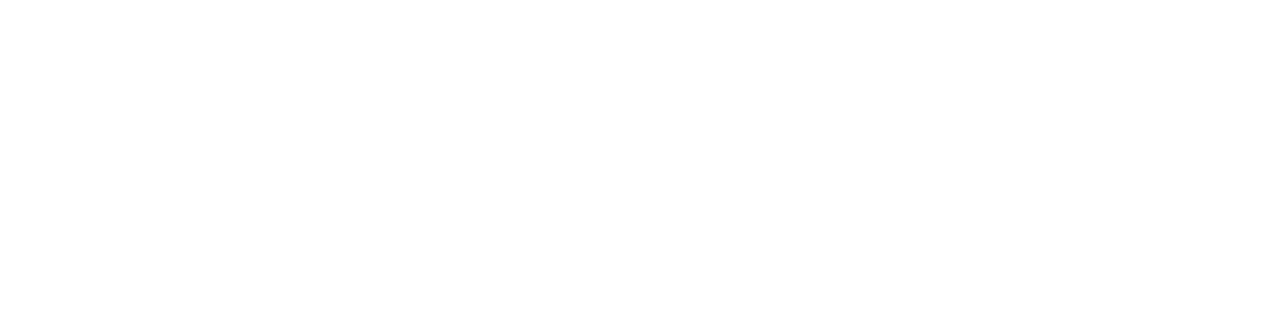
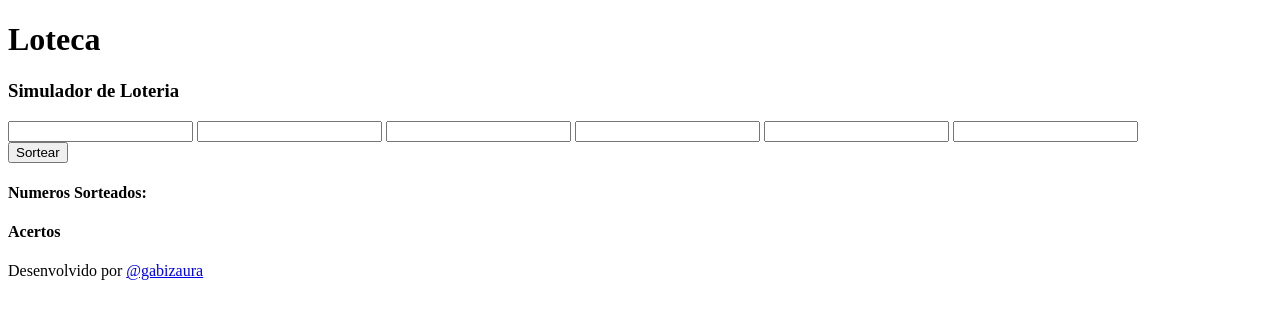
Before and after one commit to gabizaura/loteca_mat, a plain HTML site: page index.html in a window 1280 px wide. Drawn offline with Linux system fonts and the light colour scheme.

Commit message:
Upload html

```diff
--- a/index.html
+++ b/index.html
@@ -3,10 +3,38 @@
 <head>
     <meta charset="UTF-8">
     <meta http-equiv="X-UA-Compatible" content="IE=edge">
-    <meta name="viewport" content="width=device-width, initial-scale=1.0">
+    <meta name="viewport" content="width=_, initial-scale=1.0">
     <title>Loteca - Simulador de loteria</title>
 </head>
 <body>
+    <header>
+        <h1>Loteca</h1>
+        <h3>Simulador de Loteria</h3>
+    </header>
 
+    <div class="selecao">
+    <input type="number" id="num1" class="num">
+    <input type="number" id="num2" class="num">
+    <input type="number" id="num3" class="num">
+    <input type="number" id="num4" class="num">
+    <input type="number" id="num5" class="num">
+    <input type="number" id="num6" class="num">
+    </div>
+
+    <button>Sortear</button>
+
+    <div class="sorteio">
+        <h4>Numeros Sorteados:</h4>
+        <p id="sorteados"></p>
+    </div>
+
+    <div class="acertos">
+        <h4>Acertos</h4>
+        <p id="acertos"></p>
+    </div>
+
+    <footer>
+        <p>Desenvolvido por <a href="https://github.com/gabizaura">@gabizaura</a> </p>
+    </footer>
 </body>
 </html>
```
